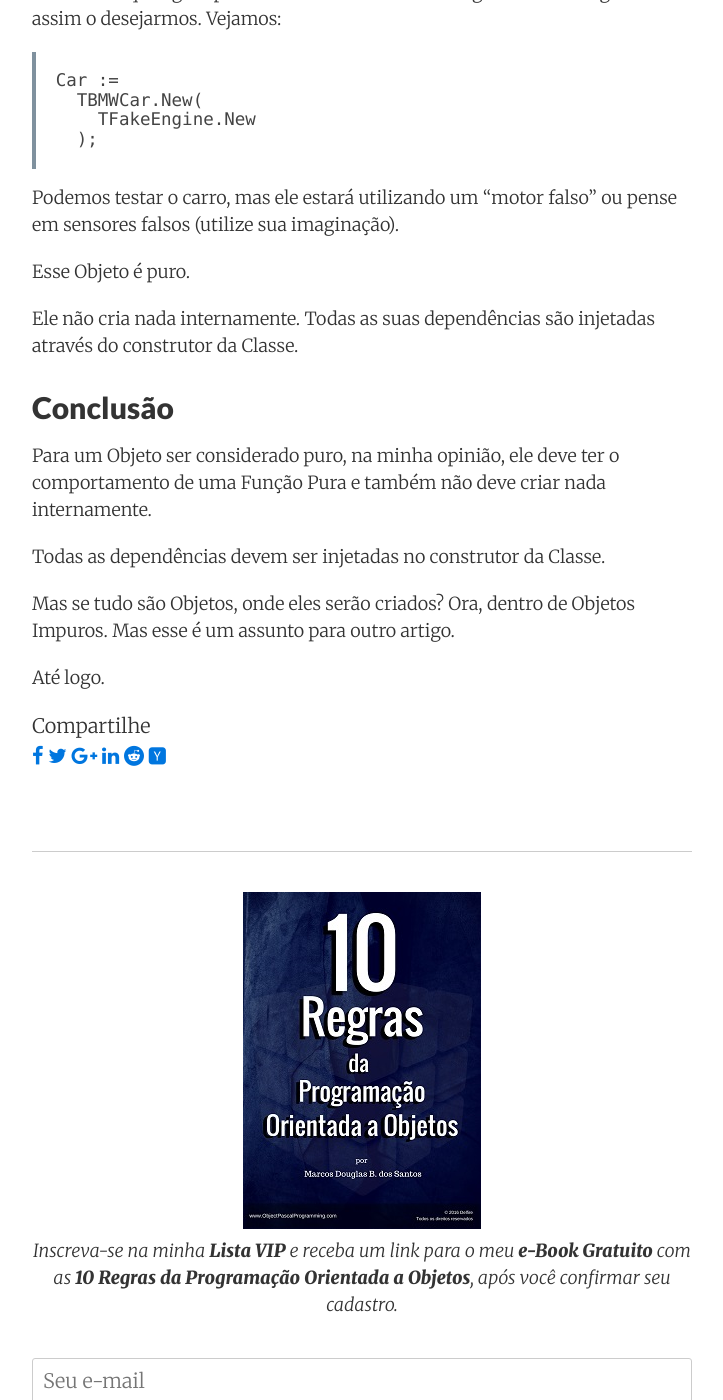
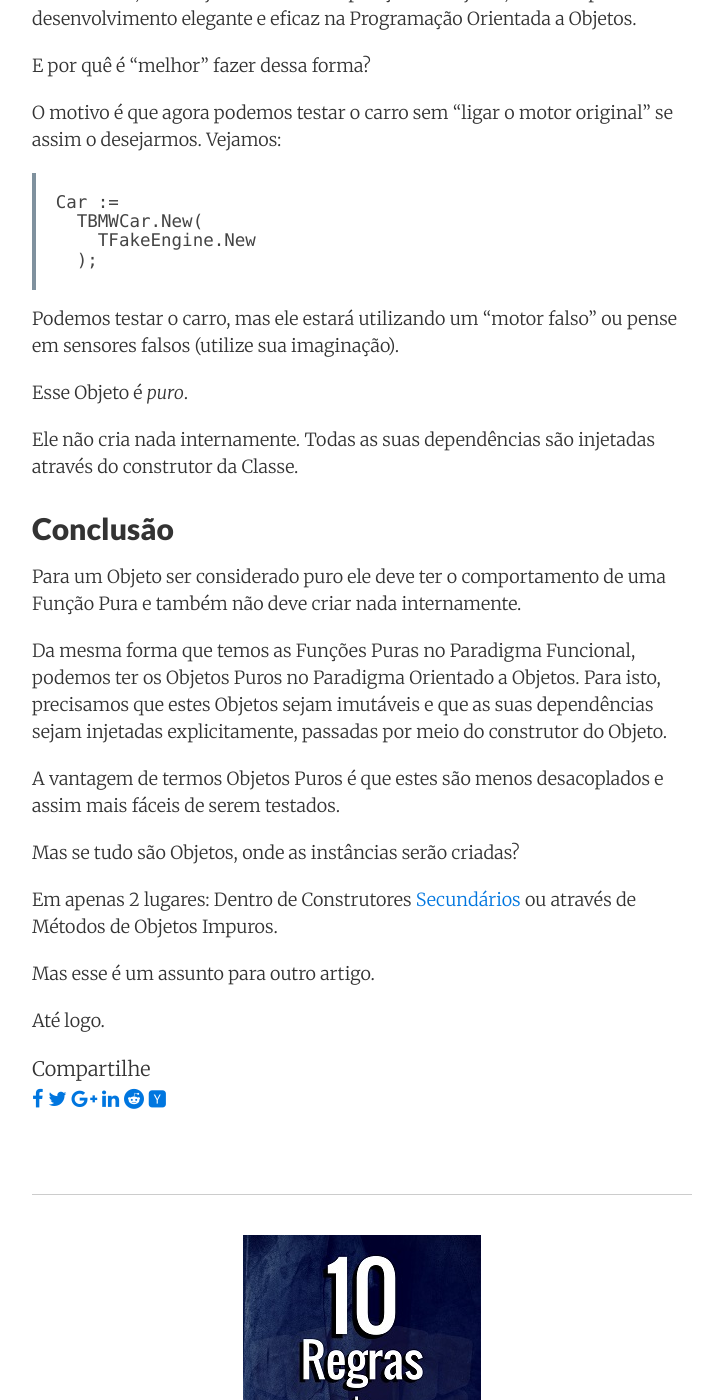
Before and after one commit to mdbs99/opp, a Jekyll site: the page built from _posts/2017-04-10-objetos-puros.md, in a window 1280 px wide and 1400 px high, scrolled down 5062 px. Shown: the whole window, without its empty margins (278-1001 px from the left). Built offline with Jekyll 4.4.1, drawn with Linux system fonts in a browser that asks for light colours; comment, search, counter and statistics services are not loaded; some of the changed text lies outside the part shown.

Commit message:
new post

```diff
--- a/_posts/2017-04-10-objetos-puros.md
+++ b/_posts/2017-04-10-objetos-puros.md
@@ -3,7 +3,7 @@ layout: post
 title: Objetos Puros
 date: 2017-04-10
 description:
-  Veja como utilizar versões diferentes do mesmo Package no Lazarus.
+  Da mesma forma que temos as Funções Puras no Paradigma Funcional, podemos ter os Objetos Puros no Paradigma Orientado a Objetos.
 image: /images/photo-florian-klauer-489.jpg
 categories:
   - OOP
@@ -98,9 +98,11 @@ Como essa instância de motor foi criada?
 
 Olhando apenas o exemplo, podemos concluir que a instância foi criada no construtor da Classe ou mesmo diretamente na chamada do Método `Engine`.
 
+E sobre os `Sensors`? Também não sabemos como foram criados.
+
 Não temos o controle do que será instanciado dentro da Classe `TBMWCar` se quisermos utilizá-la.
 
-O Objeto tem o controle e isso está correto.
+O Objeto tem o controle e isso está *correto*.
 
 Você compra um carro e, normalmente, apenas utiliza sua interface (volante, marcha, pedais, painel, etc). Todo ele já vem montado e perfeito.
 
@@ -120,6 +122,8 @@ O problema dessa abordagem, no entanto, é que não podemos *testar* o carro —
 
 Para fazer esses testes, temos que voltar algumas etapas para ser possível desmontar ou montar o carro com "outras peças".
 
+Temos que voltar à "fábrica" para podermos escolher quais peças irão compor o carro.
+
 #### Exemplo 2 — Objeto Puro {#exemplo-2}
 
 Vamos refazer o exemplo anterior, *injetando* o motor que quisermos quando formos criar a instância do nosso BMW.
@@ -127,7 +131,7 @@ Vamos refazer o exemplo anterior, *injetando* o motor que quisermos quando formo
     Car :=
       TBMWCar.New(
         TV8Engine.New(
-          {more arguments}
+          // more arguments
         )
       );
 
@@ -148,16 +152,22 @@ O motivo é que agora podemos testar o carro sem "ligar o motor original" se ass
 
 Podemos testar o carro, mas ele estará utilizando um "motor falso" ou pense em sensores falsos (utilize sua imaginação).
 
-Esse Objeto é puro.
+Esse Objeto é *puro*.
 
 Ele não cria nada internamente. Todas as suas dependências são injetadas através do construtor da Classe.
 
 ## Conclusão {#conclusao}
 
-Para um Objeto ser considerado puro, na minha opinião, ele deve ter o comportamento de uma Função Pura e também não deve criar nada internamente.
+Para um Objeto ser considerado puro ele deve ter o comportamento de uma Função Pura e também não deve criar nada internamente.
 
-Todas as dependências devem ser injetadas no construtor da Classe.
+Da mesma forma que temos as Funções Puras no Paradigma Funcional, podemos ter os Objetos Puros no Paradigma Orientado a Objetos. Para isto, precisamos que estes Objetos sejam imutáveis e que as suas dependências sejam injetadas explicitamente, passadas por meio do construtor do Objeto.
 
-Mas se tudo são Objetos, onde eles serão criados? Ora, dentro de Objetos Impuros. Mas esse é um assunto para outro artigo.
+A vantagem de termos Objetos Puros é que estes são menos desacoplados e assim mais fáceis de serem testados.
+
+Mas se tudo são Objetos, onde as instâncias serão criadas?
+
+Em apenas 2 lugares: Dentro de Construtores [Secundários]({% post_url 2016-03-21-construtores-da-classe-primario-secundarios %}) ou através de Métodos de Objetos Impuros.
+
+Mas esse é um assunto para outro artigo.
 
 Até logo.
```
Also changed, not shown: other parts of _posts/2017-04-10-objetos-puros.md (+1 -1 lines).
